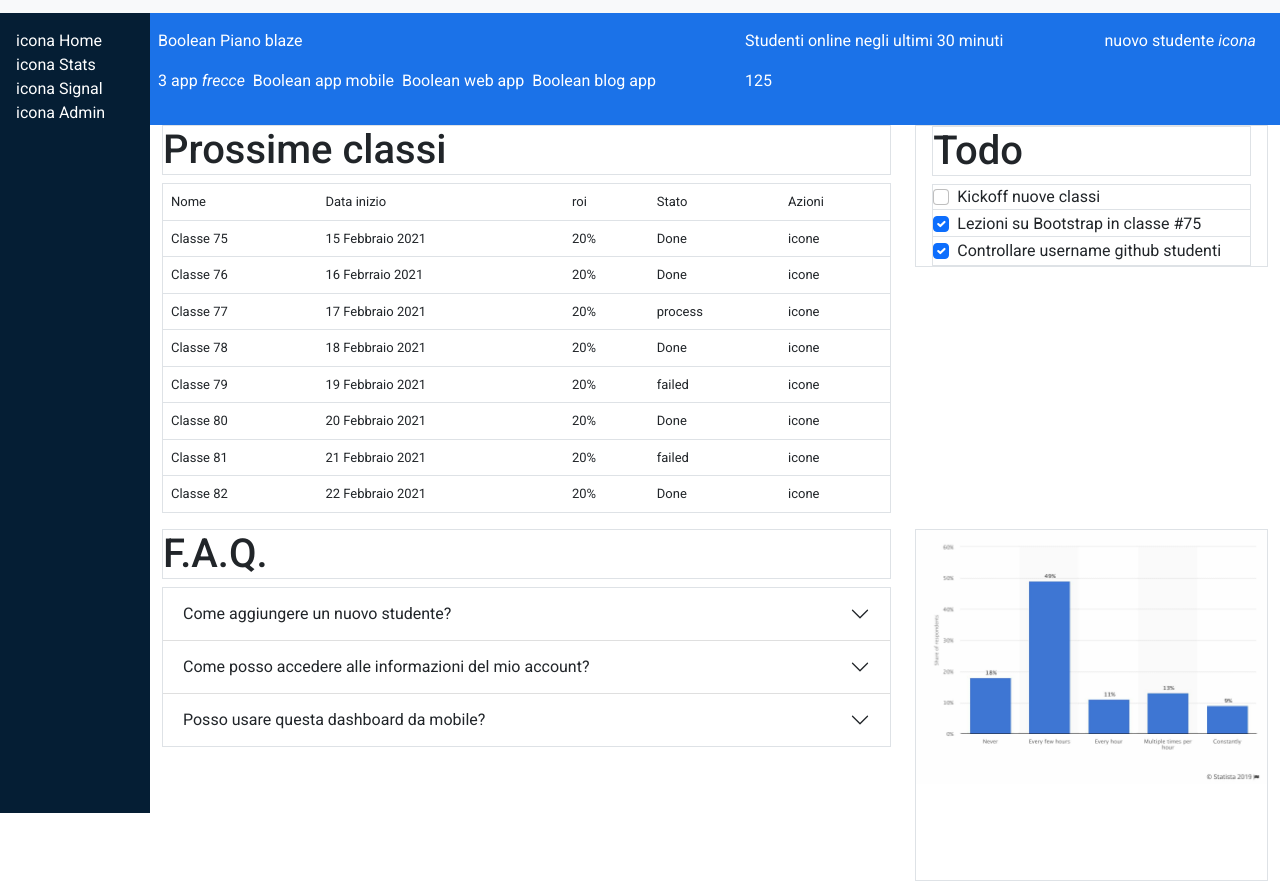
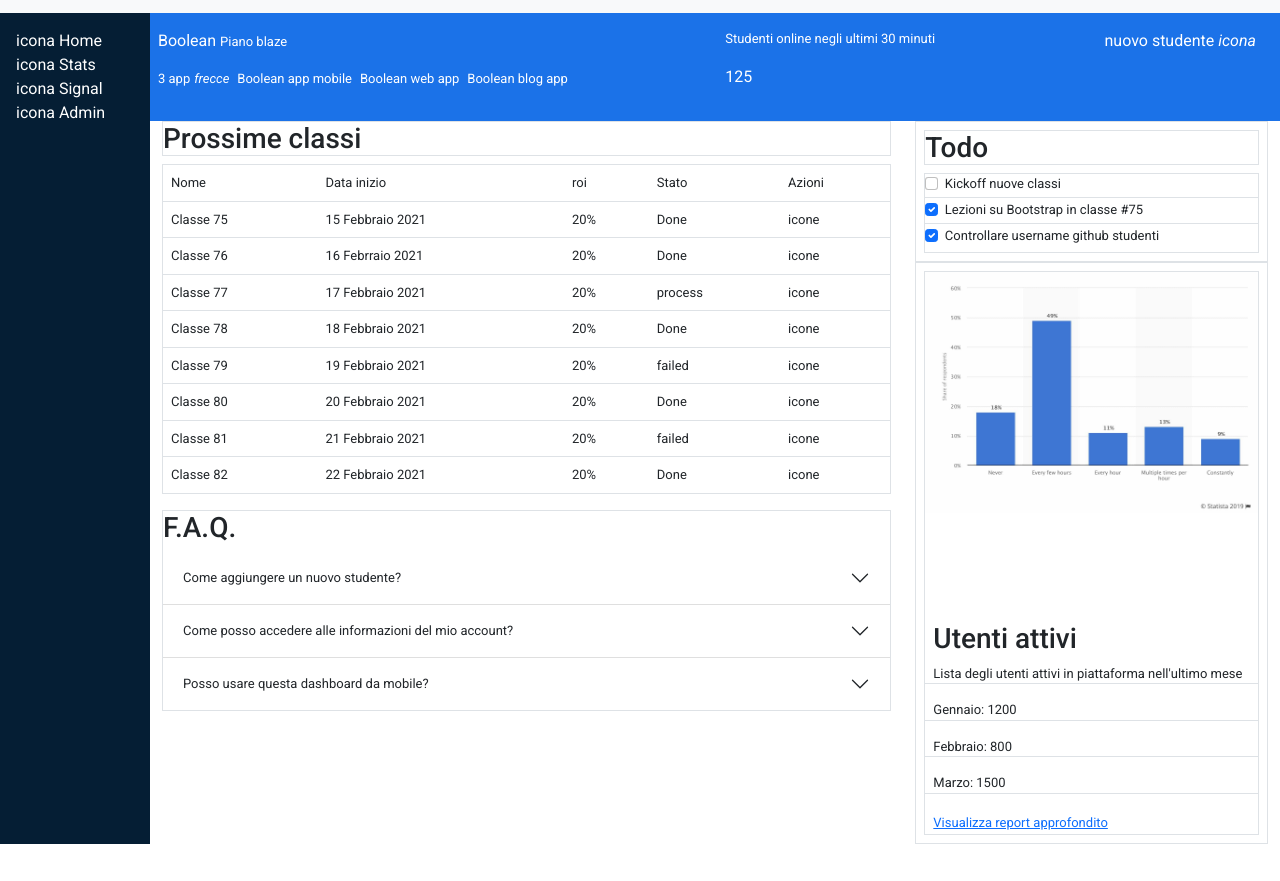
Before and after one commit to LorenzoParis1996/html-css-bootstrap-dashboard, a plain HTML site: page index.html in a window 1280 px wide. Shown: the part 57-938 px from the top of the page. After the commit the page ends 901 px from the top, so only its background shows below. Drawn offline with nearby package versions, Linux system fonts and the light colour scheme.

Commit message:
sistemata posizione elementi main

```diff
--- a/css/style.css
+++ b/css/style.css
@@ -31,7 +31,7 @@ main {
 aside {
     background-color: #051e34;
     width: 150px;
-    height: 100vh;
+
 }
 
 
@@ -40,7 +40,7 @@ aside {
 
 }
 
-table {
+.my_text_size {
     font-size: 13px;
 }
 
--- a/index.html
+++ b/index.html
@@ -58,8 +58,8 @@
             <section id="new-students" class=" white-font py-3">
                 <div class="d-flex justify-content-between">
                     <div class="px-2">
-                        <p>Boolean <span>Piano blaze</span></p>
-                        <ul class="list-unstyled d-flex">
+                        <p>Boolean <span class="my_text_size">Piano blaze</span></p>
+                        <ul class="list-unstyled d-flex my_text_size">
                             <li>3 app</li>
                             <li class="px-1"><i>frecce</i></li>
                             <li class="px-1">Boolean app mobile</li>
@@ -68,7 +68,7 @@
                         </ul>
                     </div>
                     <div class="px-4">
-                        <p>Studenti online negli ultimi 30 minuti</p>
+                        <p class="my_text_size">Studenti online negli ultimi 30 minuti</p>
                         <p>125</p>
                     </div>
                     <div class="px-4">
@@ -78,11 +78,12 @@
 
             <div class="container">
                 <div class="row">
-                    <div class="col-12 col-lg-8">
+                    <div class="col-lg-8">
+                        <div class="col-12">
                             <section id="next-classes">
 
-                            <h1 class="border border-black">Prossime classi</h1>
-                            <table class="table border border-black">
+                                <h3 class="border border-black">Prossime classi</h3>
+                                <table class="table border border-black my_text_size">
 
                                     <tbody>
                                         <tr>
@@ -156,43 +157,14 @@
                             </section>
                         </div>
 
-
-                    <div class="col-12 col-lg-4">
-                        <section id="todo" class="border border-black px-3">
-                            <h1 class="border border-black">Todo</h1>
-                            <div class="border border-black">
-                                <div class="form-check border-bottom border-black">
-                                    <input class="form-check-input" type="checkbox" value="" id="flexCheckDefault">
-                                    <label class="form-check-label" for="flexCheckDefault">
-                                        Kickoff nuove classi
-                                    </label>
-                                </div>
-                                <div class="form-check border-bottom border-black">
-                                    <input class="form-check-input" type="checkbox" value="" id="flexCheckChecked"
-                                        checked>
-                                    <label class="form-check-label" for="flexCheckDefault">
-                                        Lezioni su Bootstrap in classe #75
-                                    </label>
-                                </div>
-                                <div class="form-check">
-                                    <input class="form-check-input" type="checkbox" value="" id="flexCheckChecked"
-                                        checked>
-                                    <label class="form-check-label" for="flexCheckDefault">
-                                        Controllare username github studenti
-                                    </label>
-                                </div>
-                            </div>
-                        </section>
-                    </div>
-
-                    <div class="col-12 col-lg-8">
-                        <section id="F.A.Q.">
-                            <h1 class=" border border-black">F.A.Q.</h1>
-                            <div id="my_accordion" class="border border-black">
+                        <div class="col-12">
+                            <section id="F.A.Q." class="border border-black">
+                                <h3>F.A.Q.</h3>
+                                <div id="my_accordion" class="my_text_size">
                                     <div class="accordion accordion-flush" id="accordionFlushExample">
                                         <div class="accordion-item">
                                             <h2 class="accordion-header">
-                                            <button class="accordion-button collapsed" type="button"
+                                                <button class="accordion-button collapsed my_text_size" type="button"
                                                     data-bs-toggle="collapse" data-bs-target="#flush-collapseOne"
                                                     aria-expanded="false" aria-controls="flush-collapseOne">
                                                     Come aggiungere un nuovo studente?
@@ -200,13 +172,14 @@
                                             </h2>
                                             <div id="flush-collapseOne" class="accordion-collapse collapse"
                                                 data-bs-parent="#accordionFlushExample">
-                                            <div class="accordion-body">Per aggiungere un nuovo studente, vai su Nuovo
+                                                <div class="accordion-body">Per aggiungere un nuovo studente, vai su
+                                                    Nuovo
                                                     Studente </div>
                                             </div>
                                         </div>
                                         <div class="accordion-item">
                                             <h2 class="accordion-header">
-                                            <button class="accordion-button collapsed" type="button"
+                                                <button class="accordion-button collapsed my_text_size" type="button"
                                                     data-bs-toggle="collapse" data-bs-target="#flush-collapseTwo"
                                                     aria-expanded="false" aria-controls="flush-collapseTwo">
                                                     Come posso accedere alle informazioni del mio account?
@@ -214,13 +187,14 @@
                                             </h2>
                                             <div id="flush-collapseTwo" class="accordion-collapse collapse"
                                                 data-bs-parent="#accordionFlushExample">
-                                            <div class="accordion-body">Per accedere alle informazioni del tuo account,
+                                                <div class="accordion-body">Per accedere alle informazioni del tuo
+                                                    account,
                                                     vai su Admin</div>
                                             </div>
                                         </div>
                                         <div class="accordion-item">
                                             <h2 class="accordion-header">
-                                            <button class="accordion-button collapsed" type="button"
+                                                <button class="accordion-button collapsed my_text_size" type="button"
                                                     data-bs-toggle="collapse" data-bs-target="#flush-collapseThree"
                                                     aria-expanded="false" aria-controls="flush-collapseThree">
                                                     Posso usare questa dashboard da mobile?
@@ -236,15 +210,56 @@
                                 </div>
                             </section>
                         </div>
+                    </div>
 
-                    <div class="col-12 col-lg-4">
-                        <section id="stats" class="border border-black">
-                            <article>
+                    <div class="col-lg-4">
+                        <div class="col-12">
+                            <section id="todo" class="border border-black p-2">
+                                <h3 class="border border-black">Todo</h3>
+                                <div class="border border-black my_text_size">
+                                    <div class="form-check border-bottom border-black">
+                                        <input class="form-check-input" type="checkbox" value="" id="flexCheckDefault">
+                                        <label class="form-check-label" for="flexCheckDefault">
+                                            Kickoff nuove classi
+                                        </label>
+                                    </div>
+                                    <div class="form-check border-bottom border-black">
+                                        <input class="form-check-input" type="checkbox" value="" id="flexCheckChecked"
+                                            checked>
+                                        <label class="form-check-label" for="flexCheckDefault">
+                                            Lezioni su Bootstrap in classe #75
+                                        </label>
+                                    </div>
+                                    <div class="form-check">
+                                        <input class="form-check-input" type="checkbox" value="" id="flexCheckDefault"
+                                            checked>
+                                        <label class="form-check-label" for="flexCheckDefault">
+                                            Controllare username github studenti
+                                        </label>
+                                    </div>
+                                </div>
+                            </section>
+                        </div>
+
+
+                        <div class="col-12">
+                            <section id="stats" class="border border-black p-2">
+                                <article class="border border-black">
                                     <div class="img-graph">
                                         <img src="./img/stats.jpeg" alt="stats">
                                     </div>
+                                    <h3 class="px-2">Utenti attivi</h3>
+                                    <p class="border-bottom border-black px-2 my_text_size">Lista degli utenti attivi in
+                                        piattaforma
+                                        nell'ultimo mese
+                                    </p>
+                                    <p class="border-bottom border-black px-2 my_text_size">Gennaio: 1200</p>
+                                    <p class="border-bottom border-black px-2 my_text_size">Febbraio: 800</p>
+                                    <p class="border-bottom border-black px-2 my_text_size">Marzo: 1500</p>
+                                    <a href="" class="my_text_size px-2">Visualizza report approfondito</a>
                                 </article>
                             </section>
+                        </div>
                     </div>
 
 
```
Lines whose indentation alone changed are shown as unchanged.
